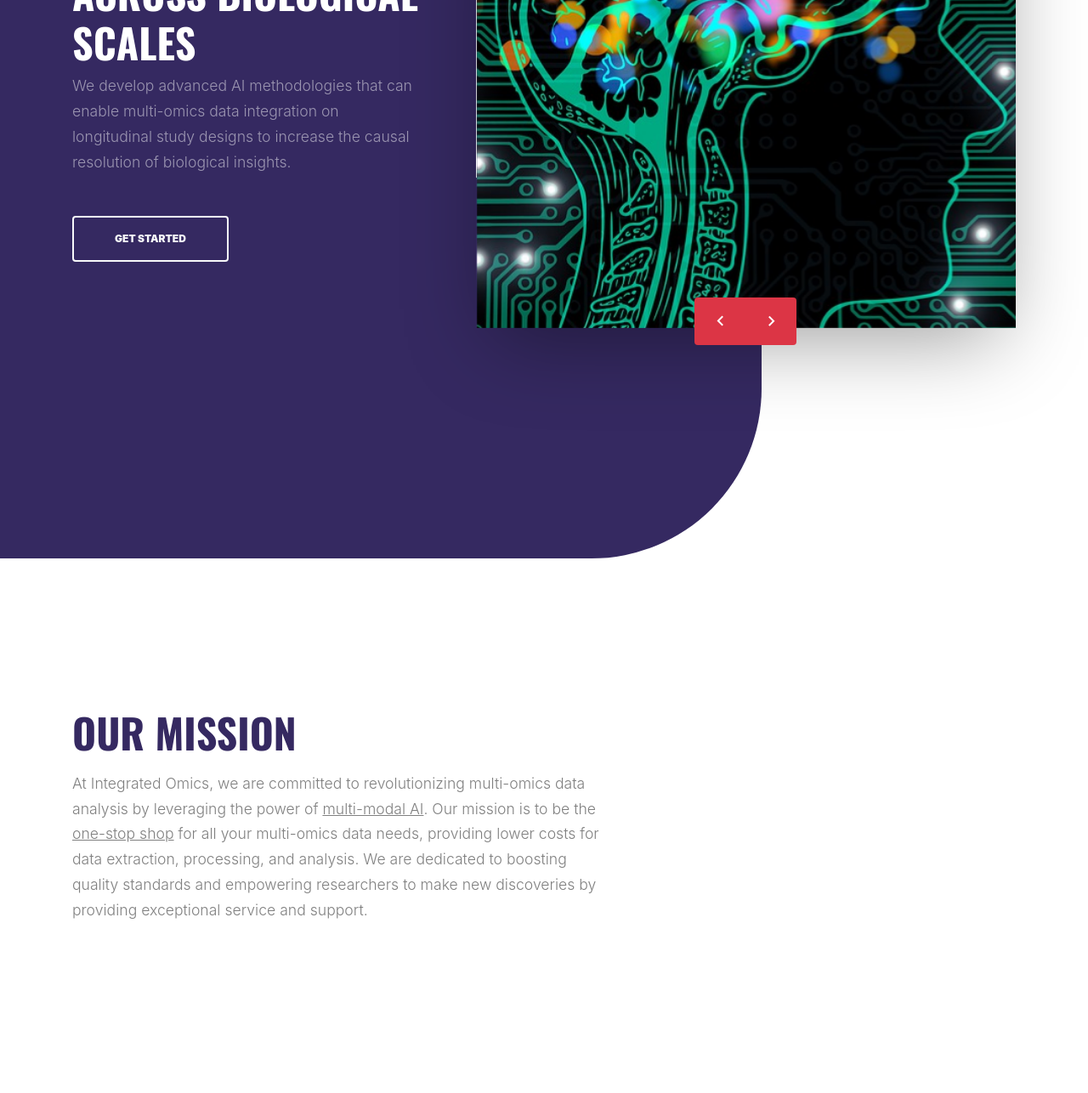
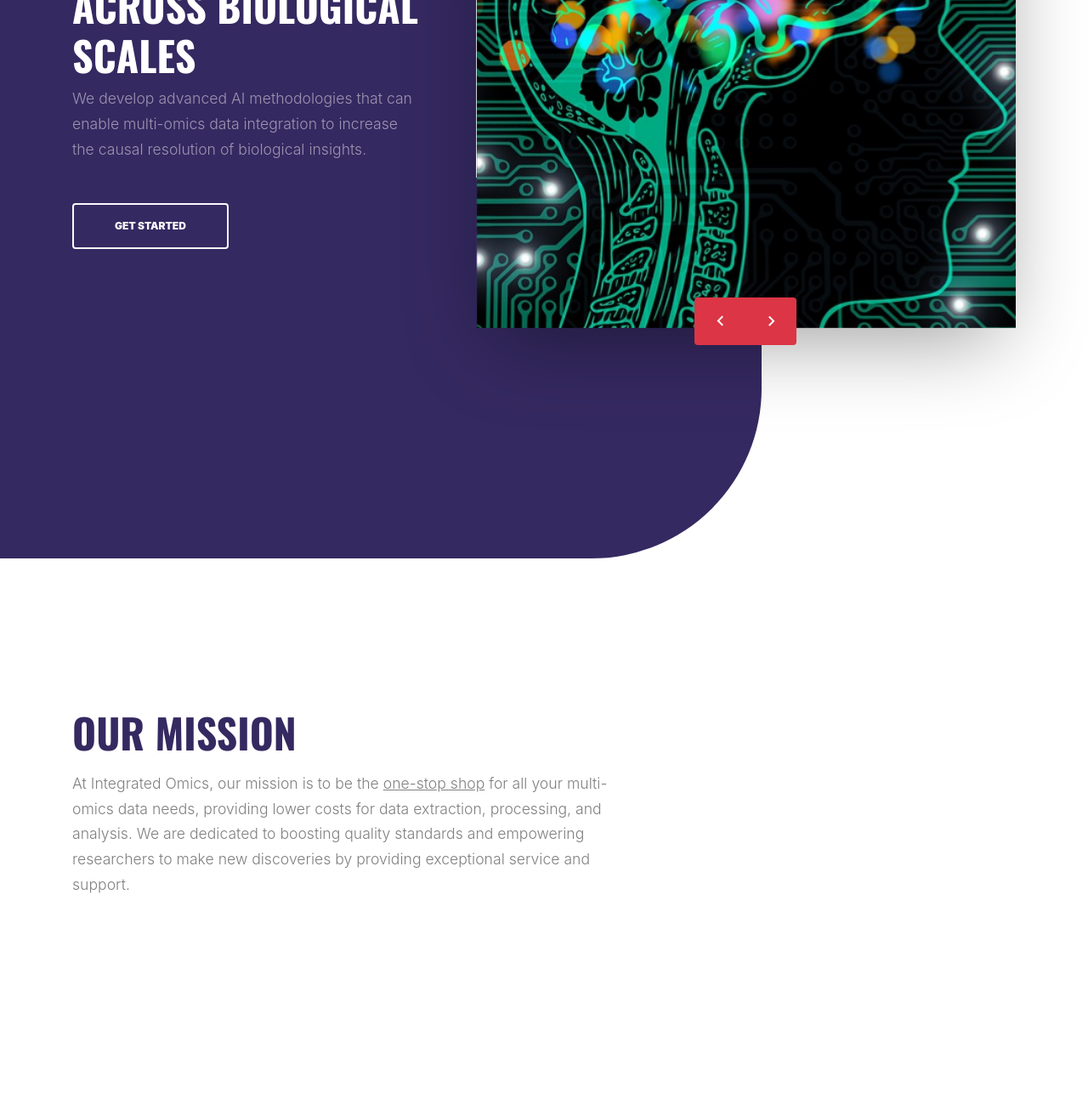
Before and after one commit to mortonjt/integrated-omics, a plain HTML site: page docs/index.html in a window 1280 px wide. Shown: the part 543-1829 px from the top of the page at 85% size. Drawn offline with nearby package versions, Linux system fonts and the light colour scheme; files whose address does not match are found by name; a web font is replaced by a local one.

Commit message:
minor fix

```diff
--- a/docs/index.html
+++ b/docs/index.html
@@ -82,7 +82,7 @@
 
 	      <div class="slide-text">
                 <h1>End-to-end machine learning applications across biological scales</h1>
-                <p class="mb-5"> We develop advanced AI methodologies that can enable multi-omics data integration on longitudinal study designs to increase the causal resolution of biological insights.</p>
+                <p class="mb-5"> We develop advanced AI methodologies that can enable multi-omics data integration to increase the causal resolution of biological insights.</p>
                 <p><a href="#" target="_blank" class="btn btn-outline-light py-3 px-5">Get Started</a></p>
               </div>
 
@@ -129,7 +129,7 @@
           <div class="col-md-7 mr-auto order-2 order-md-1">
 
             <h2 class="section-title mb-3">Our mission</h2>
-            <p class="mb-5"> At Integrated Omics, we are committed to revolutionizing multi-omics data analysis by leveraging the power of <u>multi-modal AI</u>. Our mission is to be the <u>one-stop shop</u> for all your multi-omics data needs, providing lower costs for data extraction, processing, and analysis. We are dedicated to boosting quality standards and empowering researchers to make new discoveries by providing exceptional service and support.</p>
+            <p class="mb-5"> At Integrated Omics, our mission is to be the <u>one-stop shop</u> for all your multi-omics data needs, providing lower costs for data extraction, processing, and analysis. We are dedicated to boosting quality standards and empowering researchers to make new discoveries by providing exceptional service and support.</p>
           </div>
         </div>
       </div>
```
